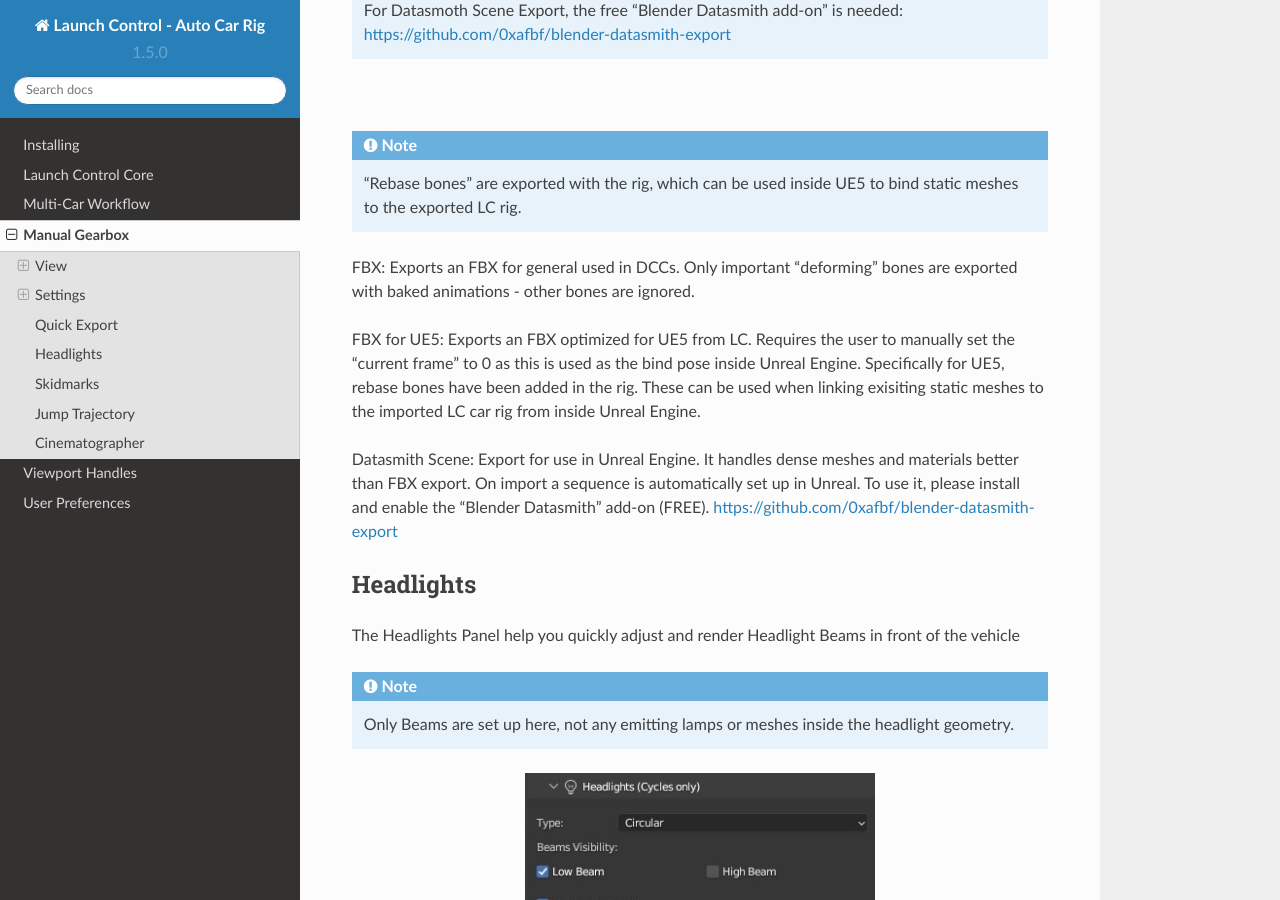
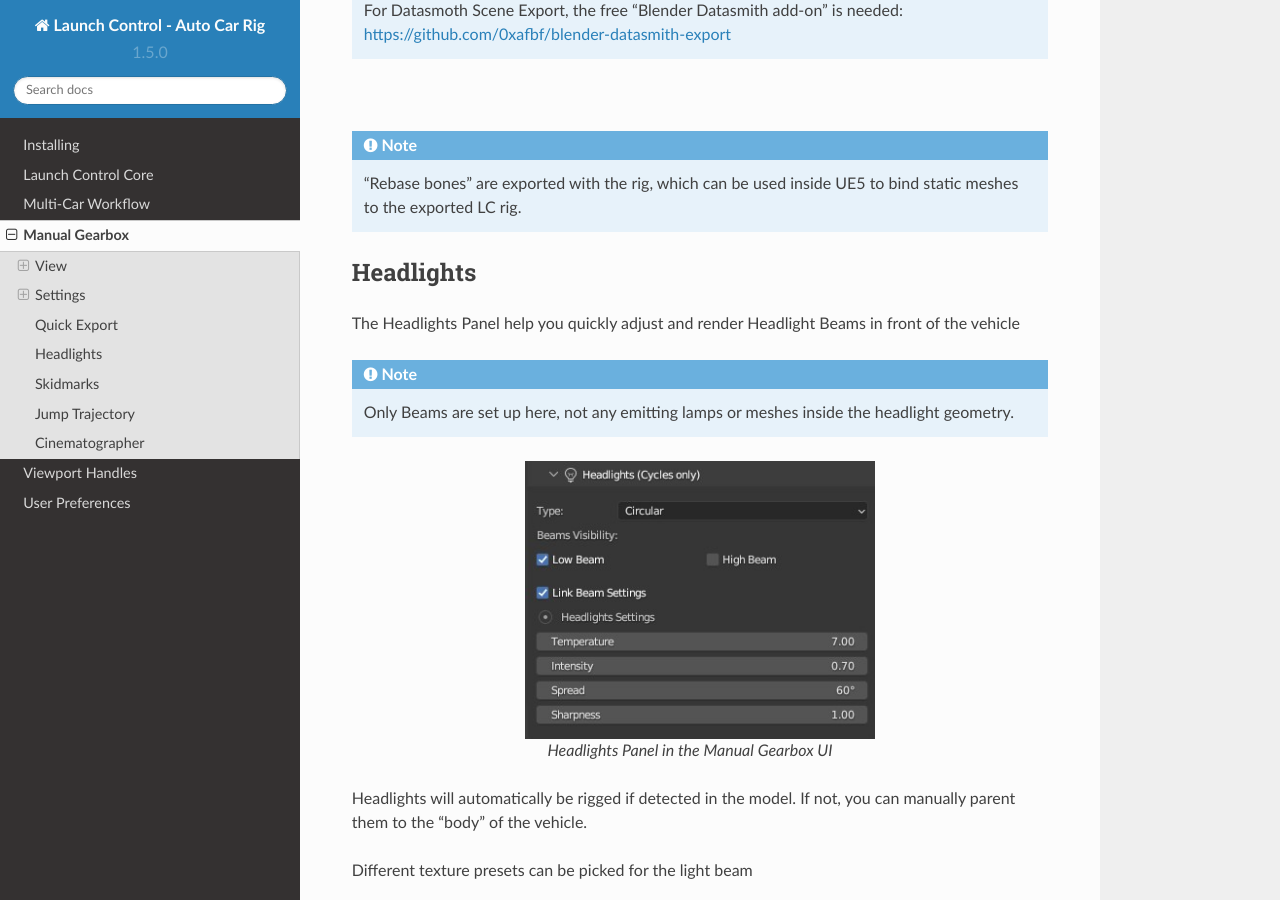
Before and after one commit to DanielVesterbaek/launch-control-documentation, a Sphinx documentation site: the page built from docs/source/manual-gearbox.rst, in a window 1280 px wide and 900 px high, scrolled down 4151 px. Built offline with Sphinx 7.4.7 and the Read the Docs theme 2.0.0, drawn with Linux system fonts in a browser that asks for light colours.

Commit message:
Update manual-gearbox.rst

```diff
--- a/docs/source/manual-gearbox.rst
+++ b/docs/source/manual-gearbox.rst
@@ -151,17 +151,6 @@ This is especially useful when importing to Unreal Engine, where the "Only Anima
     "Rebase bones" are exported with the rig, which can be used inside UE5 to bind static meshes to the exported LC rig.
 
 
-FBX:
-Exports an FBX for general used in DCCs. Only important "deforming" bones are exported with baked animations - other bones are ignored.
-
-FBX for UE5:
-Exports an FBX optimized for UE5 from LC. Requires the user to manually set the "current frame" to 0 as this is used as the bind pose inside Unreal Engine.
-Specifically for UE5, rebase bones have been added in the rig. These can be used when linking exisiting static meshes to the imported LC car rig from inside Unreal Engine.
-
-Datasmith Scene:
-Export for use in Unreal Engine. It handles dense meshes and materials better than FBX export. On import a sequence is automatically set up in Unreal. To use it, please install and enable the "Blender Datasmith" add-on (FREE). https://github.com/0xafbf/blender-datasmith-export
-
-
 
 .. _headlights:
 Headlights
```
